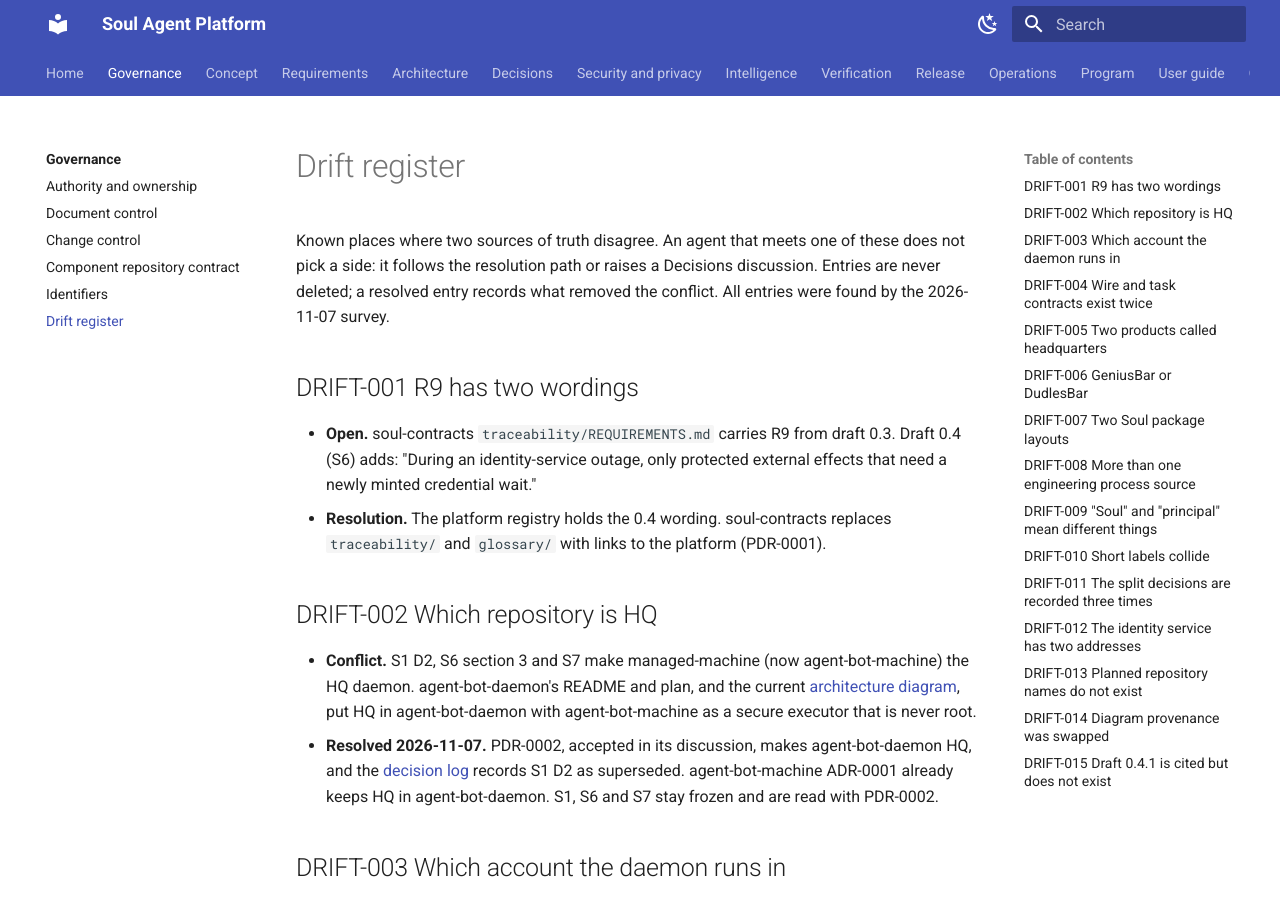
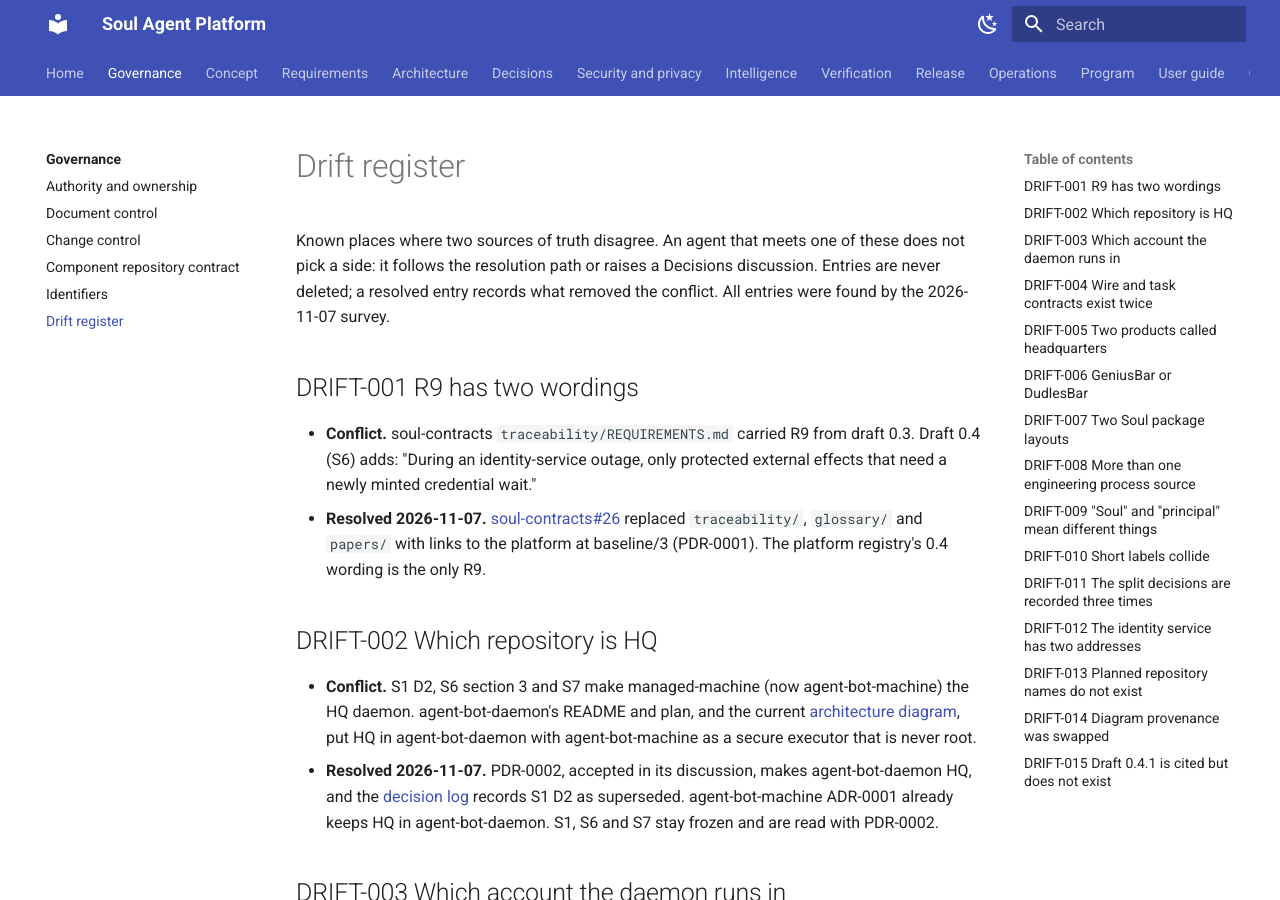
Before and after one commit to true-line/agent-bot-platform, an MkDocs documentation site: the page built from docs/00-governance/drift-register.md, in a window 1280 px wide and 900 px high. Built offline with MkDocs 1.6.1 and Material for MkDocs 9.7.7, drawn with Linux system fonts in a browser that asks for light colours; some of the changed text lies outside the part shown.

Commit message:
Record soul-contracts' adoption of the platform (DRIFT-001)
soul-contracts#26 replaces traceability/, glossary/ and papers/ with
links to the platform at baseline/3. DRIFT-001 is resolved: the
registry's draft 0.4 wording is the only R9, and R9 no longer lists
the drift. DRIFT-009 cites S6 section 3 and the platform glossary
instead of the soul-contracts glossary. DRIFT-015's soul-contracts
half is done. soul-contracts' catalog follow-up is cleared.

Closes #14

Co-Authored-By: Claude Opus 5.5 <noreply@anthropic.com>
Co-authored-by: tidy-inlet-66 <agent_3d9ab2ac-9c97-442c-9bfa-8fcf497ded66@souls.agent-bot.invalid>
Agent-Identity: agent_3d9ab2ac-9c97-442c-9bfa-8fcf497ded66

```diff
--- a/docs/00-governance/drift-register.md
+++ b/docs/00-governance/drift-register.md
@@ -11,8 +11,8 @@ Known places where two sources of truth disagree. An agent that meets one of the
 
 ## DRIFT-001 R9 has two wordings
 
-- **Open.** soul-contracts `traceability/REQUIREMENTS.md` carries R9 from draft 0.3. Draft 0.4 (S6) adds: "During an identity-service outage, only protected external effects that need a newly minted credential wait."
-- **Resolution.** The platform registry holds the 0.4 wording. soul-contracts replaces `traceability/` and `glossary/` with links to the platform (PDR-0001).
+- **Conflict.** soul-contracts `traceability/REQUIREMENTS.md` carried R9 from draft 0.3. Draft 0.4 (S6) adds: "During an identity-service outage, only protected external effects that need a newly minted credential wait."
+- **Resolved 2026-11-07.** [soul-contracts#26](https://github.com/true-line/soul-contracts/pull/26) replaced `traceability/`, `glossary/` and `papers/` with links to the platform at baseline/3 (PDR-0001). The platform registry's 0.4 wording is the only R9.
 
 ## DRIFT-002 Which repository is HQ
 
@@ -54,7 +54,7 @@ Known places where two sources of truth disagree. An agent that meets one of the
 
 ## DRIFT-009 "Soul" and "principal" mean different things
 
-- **Open.** The soul-contracts glossary defines a Soul as a persistent multi-member agent and a principal as a human or organization. agent-comms ADR-0003 defines a soul as one agent conversation (`agent_<uuid>`) and a principal as a human or transport account; agent-bot's README uses the agent-comms meaning.
+- **Open.** S6 section 3 defines a Soul as a persistent multi-member agent and a principal as a human or organization; the platform [glossary](../glossary.md) carries those definitions since soul-contracts moved its glossary there ([soul-contracts#26](https://github.com/true-line/soul-contracts/pull/26)). agent-comms ADR-0003 defines a soul as one agent conversation (`agent_<uuid>`) and a principal as a human or transport account; agent-bot's README uses the agent-comms meaning.
 - **Resolution.** The platform [glossary](../glossary.md) is the single home after PDR-0001; agent-comms records the older meaning as superseded.
 
 ## DRIFT-010 Short labels collide
@@ -85,4 +85,4 @@ Known places where two sources of truth disagree. An agent that meets one of the
 ## DRIFT-015 Draft 0.4.1 is cited but does not exist
 
 - **Resolved 2026-11-07.** agent-bot-daemon's plan (section 10.1) and the soul-contracts glossary say a draft 0.4.1 changed S6's component table and Appendix C to name agent-bot-daemon as HQ instead of managed-machine. No 0.4.1 file exists: every copy of the whitepaper found is byte-identical to the S6 draft 0.4 pin. The one change it was meant to carry is recorded in PDR-0002 (decision 3) and the repository catalog.
-- **Follow-up.** S6 stays draft 0.4. When agent-bot-daemon and soul-contracts adopt the platform block, both cite PDR-0002 instead of draft 0.4.1.
+- **Follow-up.** S6 stays draft 0.4. soul-contracts dropped the claim when its glossary moved to the platform ([soul-contracts#26](https://github.com/true-line/soul-contracts/pull/26)). When agent-bot-daemon adopts the platform block, it cites PDR-0002 instead of draft 0.4.1.
```
Also changed, not shown: docs/02-requirements/product-requirements.md (+1 -1 lines), docs/03-architecture/repository-catalog.md (+0 -2 lines), 2 other files.
